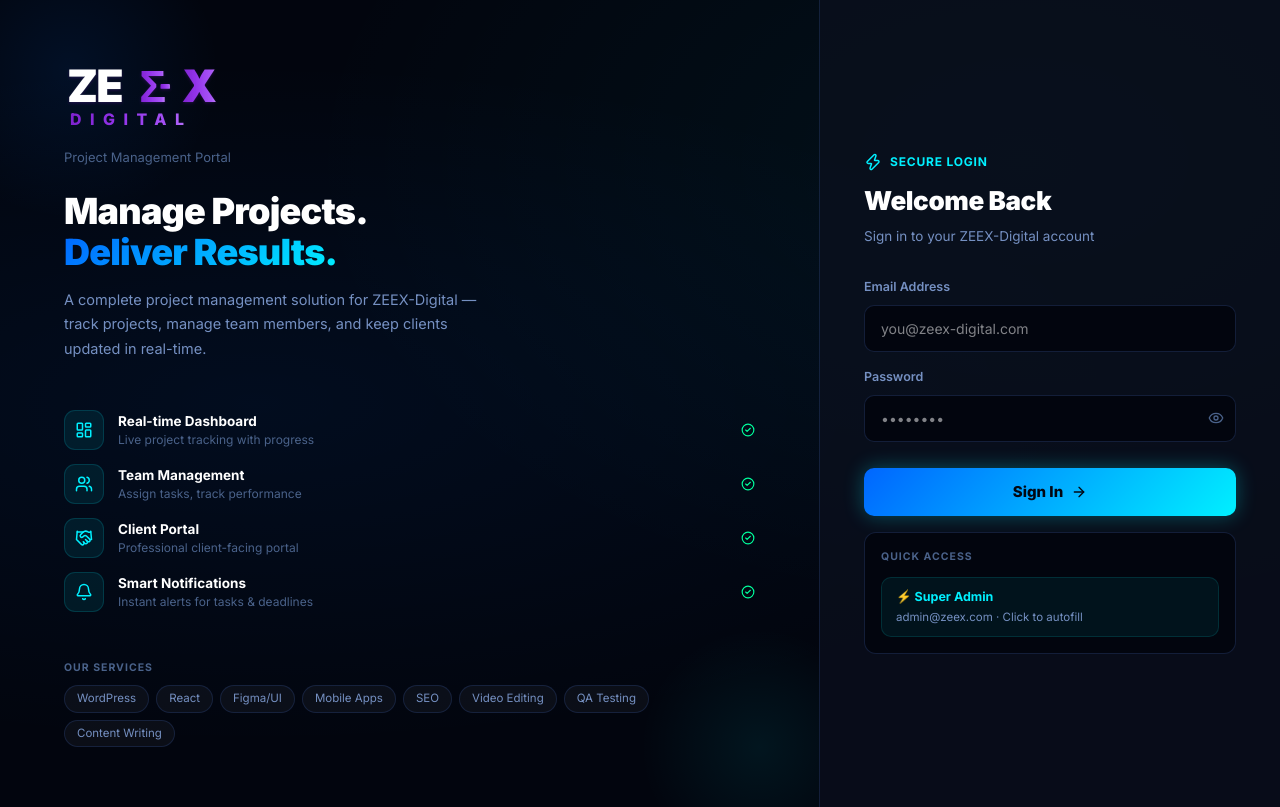
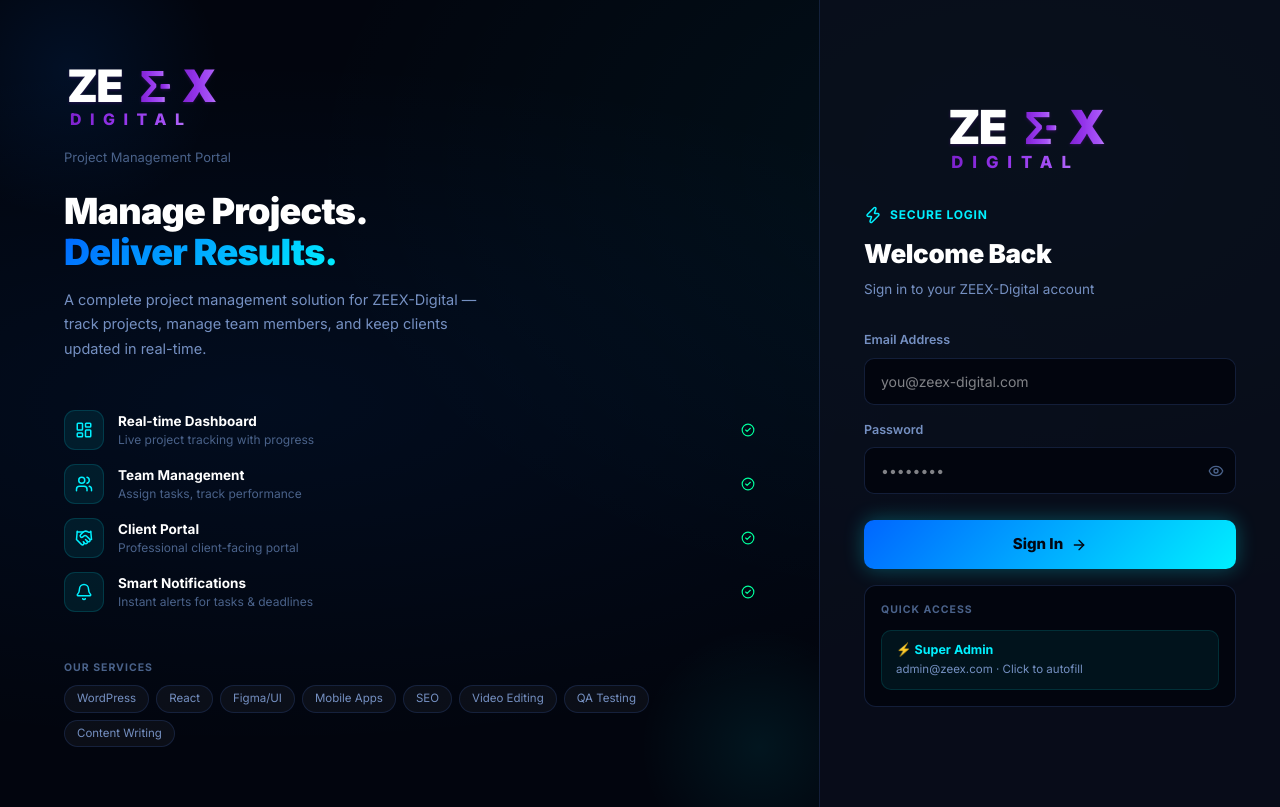
Before and after one commit to naturalv634/zeex-digital, a Next.js app: page / in a window 1280 px wide. Built offline with nearby package versions, Linux system fonts and the light colour scheme.

Commit message:
Fix login logo and responsive updates

```diff
--- a/app/page.js
+++ b/app/page.js
@@ -196,9 +196,9 @@ export default function Home() {
         <div className="landing-form-side">
           <div style={{ width: '100%', opacity: mounted ? 1 : 0, transform: mounted ? 'none' : 'translateY(12px)', transition: 'all 0.4s ease' }}>
 
-            {/* Mobile Header Logo */}
-            <div className="mobile-logo-header">
-              <Logo width={170} />
+            {/* Login Card Header Logo (Always Visible) */}
+            <div style={{ display: 'flex', justifyContent: 'center', marginBottom: '28px' }}>
+              <Logo width={210} />
             </div>
 
             {/* Header */}
```
